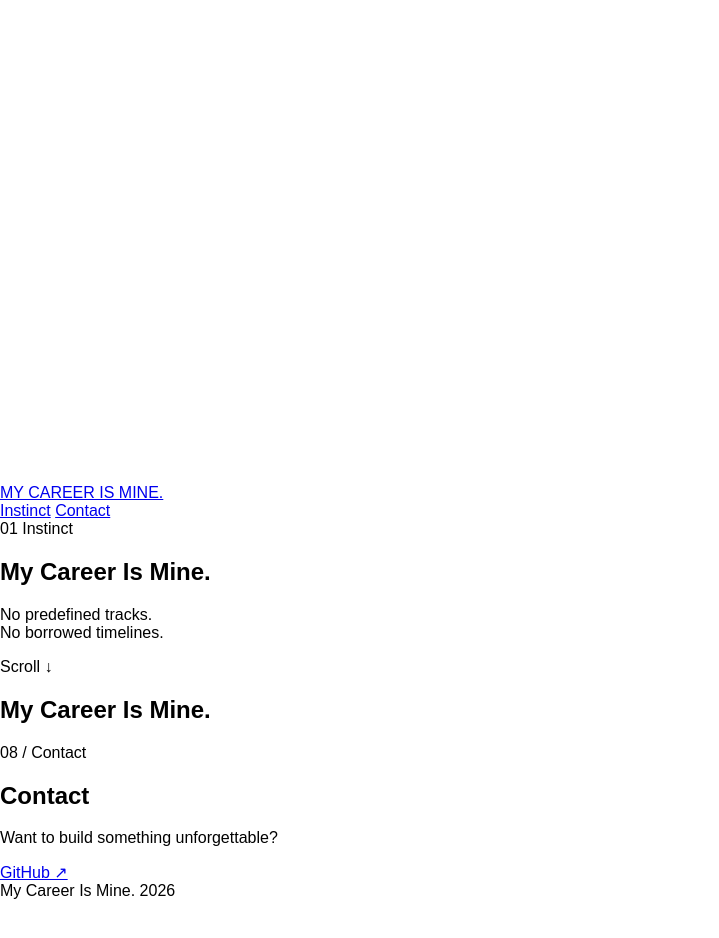
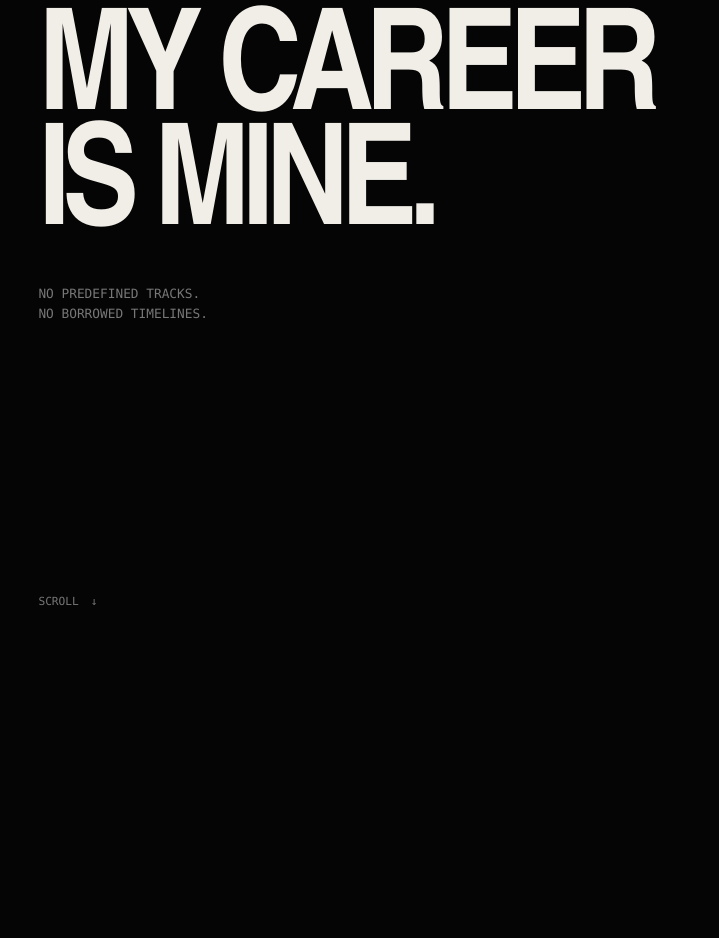
Before and after one commit to 9pvbloo/My-Career-is-Mine, a website built with Vite: page index.html in a window 1280 px wide. Shown: the part 320-1258 px from the top of the page, without its empty margins (0-719 px from the left). Built offline with nearby package versions, Linux system fonts and the light colour scheme.

Commit message:
style: establish visual foundation and design tokens

```diff
--- a/src/style.css
+++ b/src/style.css
@@ -1,17 +1,340 @@
-* {
+:root {
+  color-scheme: dark;
+
+  --color-obsidian: #050505;
+  --color-ivory: #f1eee8;
+  --color-gunmetal: #777777;
+  --color-burgundy: #55151d;
+
+  --font-display:
+    "Arial Narrow",
+    "Helvetica Neue",
+    Arial,
+    sans-serif;
+
+  --font-body:
+    Inter,
+    "Helvetica Neue",
+    Arial,
+    sans-serif;
+
+  --font-mono:
+    "IBM Plex Mono",
+    "SFMono-Regular",
+    Consolas,
+    monospace;
+
+  --space-xs: 0.5rem;
+  --space-sm: 0.75rem;
+  --space-md: 1rem;
+  --space-lg: 2rem;
+  --space-xl: 4rem;
+  --space-2xl: 8rem;
+
+  --page-padding: clamp(1rem, 3vw, 3rem);
+}
+
+*,
+*::before,
+*::after {
   box-sizing: border-box;
 }
 
-html,
-body {
-  margin: 0;
-  min-height: 100%;
+html {
+  background: var(--color-obsidian);
+  scroll-behavior: auto;
 }
 
 body {
-  font-family: Arial, Helvetica, sans-serif;
+  margin: 0;
+  min-width: 320px;
+  min-height: 100vh;
+
+  color: var(--color-ivory);
+  background: var(--color-obsidian);
+
+  font-family: var(--font-body);
+  -webkit-font-smoothing: antialiased;
+  text-rendering: optimizeLegibility;
+}
+
+button,
+a {
+  color: inherit;
+}
+
+a {
+  text-decoration: none;
+}
+
+img,
+canvas,
+svg {
+  display: block;
+  max-width: 100%;
 }
 
 #app {
   min-height: 100vh;
 }
+
+.experience {
+  position: relative;
+  min-height: 100vh;
+  overflow-x: clip;
+}
+
+.webgl-layer {
+  position: fixed;
+  inset: 0;
+  z-index: 0;
+  pointer-events: none;
+}
+
+.webgl {
+  position: fixed;
+  inset: 0;
+  width: 100%;
+  height: 100%;
+  z-index: 0;
+  pointer-events: none;
+}
+
+.site-header,
+main,
+.site-footer {
+  position: relative;
+  z-index: 1;
+}
+
+.site-header {
+  position: fixed;
+  top: 0;
+  left: 0;
+  right: 0;
+
+  display: flex;
+  align-items: center;
+  justify-content: space-between;
+
+  padding:
+    1.25rem
+    var(--page-padding);
+
+  font-size: 0.75rem;
+  letter-spacing: 0.08em;
+  text-transform: uppercase;
+
+  z-index: 10;
+}
+
+.site-brand {
+  font-weight: 700;
+}
+
+.site-nav {
+  display: flex;
+  gap: 1.5rem;
+}
+
+.site-nav a {
+  color: var(--color-gunmetal);
+  transition: color 180ms ease;
+}
+
+.site-nav a:hover,
+.site-nav a:focus-visible {
+  color: var(--color-ivory);
+}
+
+.scene {
+  position: relative;
+
+  display: flex;
+  flex-direction: column;
+  justify-content: center;
+
+  min-height: 100vh;
+  padding: var(--page-padding);
+}
+
+.scene--hero {
+  min-height: 120vh;
+}
+
+.scene-label {
+  display: flex;
+  gap: 0.75rem;
+
+  margin-bottom: 1.5rem;
+
+  color: var(--color-gunmetal);
+
+  font-family: var(--font-mono);
+  font-size: 0.72rem;
+  letter-spacing: 0.08em;
+  text-transform: uppercase;
+}
+
+.hero-content {
+  max-width: 70rem;
+}
+
+.hero-content h1 {
+  display: flex;
+  flex-direction: column;
+
+  margin: 0;
+
+  font-family: var(--font-display);
+  font-size: clamp(4rem, 11vw, 10rem);
+  font-weight: 800;
+  line-height: 0.82;
+  letter-spacing: -0.06em;
+  text-transform: uppercase;
+}
+
+.hero-content h1 span:last-child {
+  color: var(--color-ivory);
+}
+
+.hero-intro {
+  margin-top: 2rem;
+
+  color: var(--color-gunmetal);
+
+  font-family: var(--font-mono);
+  font-size: 0.8rem;
+  line-height: 1.6;
+  text-transform: uppercase;
+}
+
+.scroll-indicator {
+  position: absolute;
+  bottom: 2rem;
+  left: var(--page-padding);
+
+  display: flex;
+  align-items: center;
+  gap: 0.75rem;
+
+  color: var(--color-gunmetal);
+
+  font-family: var(--font-mono);
+  font-size: 0.7rem;
+  text-transform: uppercase;
+}
+
+.scene--break-away,
+.scene--momentum,
+.scene--force,
+.scene--unbound,
+.scene--freedom {
+  min-height: 120vh;
+}
+
+.scene--statement {
+  min-height: 100vh;
+
+  align-items: center;
+  text-align: center;
+}
+
+.scene--statement h2 {
+  margin: 0;
+
+  font-family: var(--font-display);
+  font-size: clamp(4rem, 12vw, 11rem);
+  line-height: 0.85;
+  letter-spacing: -0.06em;
+  text-transform: uppercase;
+}
+
+.scene--contact {
+  min-height: 100vh;
+}
+
+.scene--contact h2 {
+  margin:
+    0
+    0
+    1rem;
+
+  font-family: var(--font-display);
+  font-size: clamp(5rem, 14vw, 13rem);
+  line-height: 0.8;
+  letter-spacing: -0.06em;
+  text-transform: uppercase;
+}
+
+.scene--contact p {
+  max-width: 28rem;
+  margin-bottom: 2rem;
+
+  color: var(--color-gunmetal);
+}
+
+.scene--contact > a {
+  width: fit-content;
+
+  padding-bottom: 0.25rem;
+
+  border-bottom:
+    1px
+    solid
+    var(--color-burgundy);
+
+  font-family: var(--font-mono);
+  text-transform: uppercase;
+}
+
+.site-footer {
+  display: flex;
+  justify-content: space-between;
+
+  padding:
+    1.5rem
+    var(--page-padding);
+
+  color: var(--color-gunmetal);
+
+  font-family: var(--font-mono);
+  font-size: 0.7rem;
+  text-transform: uppercase;
+}
+
+::selection {
+  color: var(--color-ivory);
+  background: var(--color-burgundy);
+}
+
+@media (max-width: 700px) {
+  .site-header {
+    align-items: flex-start;
+  }
+
+  .site-nav {
+    flex-direction: column;
+    align-items: flex-end;
+    gap: 0.35rem;
+  }
+
+  .hero-content h1 {
+    font-size: clamp(3.4rem, 18vw, 6rem);
+  }
+
+  .scene--contact h2 {
+    font-size: clamp(4rem, 20vw, 7rem);
+  }
+}
+
+@media (prefers-reduced-motion: reduce) {
+  *,
+  *::before,
+  *::after {
+    scroll-behavior: auto !important;
+    transition-duration: 0.001ms !important;
+    animation-duration: 0.001ms !important;
+    animation-iteration-count: 1 !important;
+  }
+}
```
